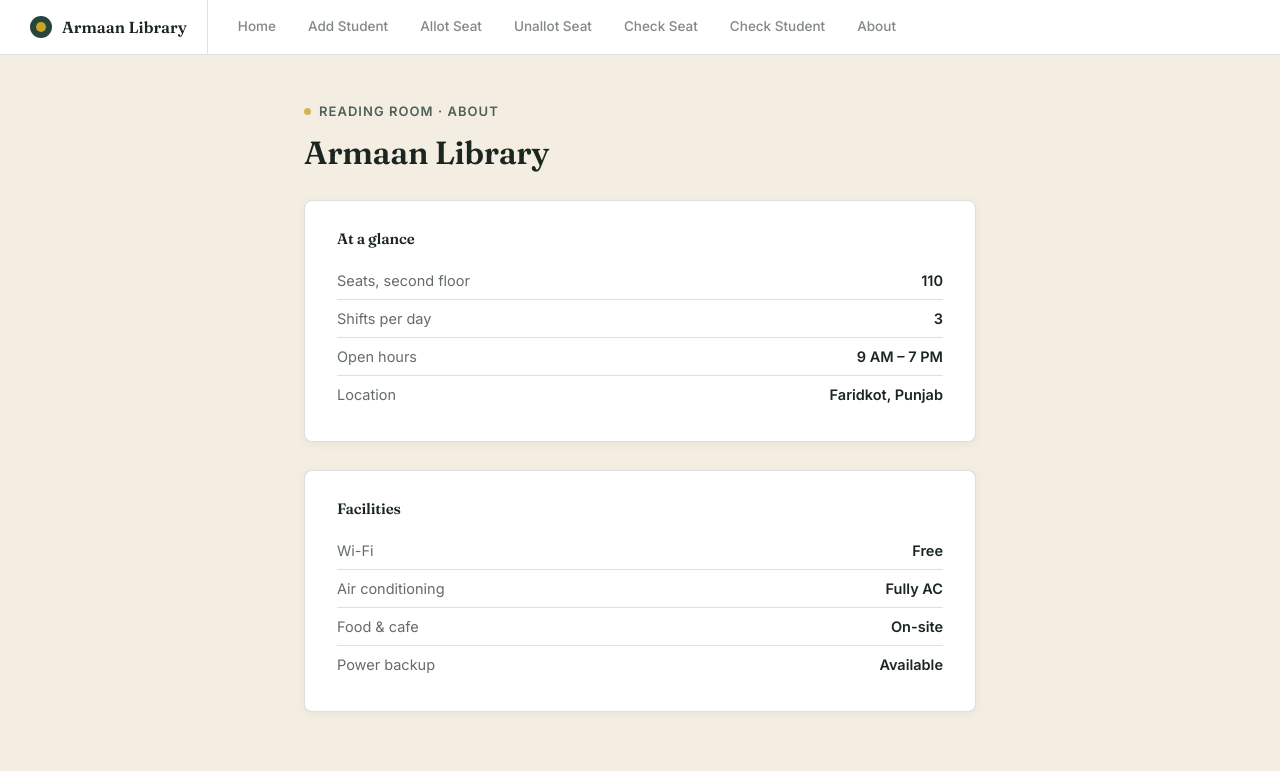
After one commit to manjotkhiva14-lang/Armaan_library, a Flask app: template templates/about.html in a window 1280 px wide. The commit adds this page. Shown: the top 771 px of the page. Run offline with Flask 3, Linux system fonts and the light colour scheme; the template is opened without the code that fills it, so the values that code supplies are empty.

Commit message:
fixed html pages

```diff
--- a/app.py
+++ b/app.py
@@ -33,20 +33,25 @@ def students():
     student_list = list(man.students.values())
     return render_template("students.html" , students = student_list)
 
-@app.route("/add-student" , methods=["GET" , "POST"])
+@app.route("/add-student", methods=["GET", "POST"])
 def add_student():
     if request.method == "POST":
-        name = request.form ["name"]
+        name = request.form["name"]
         try:
             student_id = int(request.form["student_id"])
         except ValueError:
-            return render_template("add_student.html" , error = "please enter the valid student id")
+            return render_template("add_student.html", error="Please enter a valid student ID")
+
+        if student_id in man.students:
+            return render_template("add_student.html", error="This ID is already taken")
+
         contact = request.form["contact"]
         shift = request.form["shift"]
-        student = Student(name,student_id,contact,shift)
+        student = Student(name, student_id, contact, shift)
         man.students[student_id] = student
         man.save_students()
-        return redirect (url_for("students"))
+
+        return render_template("add_student.html", message=f"{name} added successfully")
     return render_template("add_student.html")
 
 @app.route("/allot-seat" , methods =["GET" , "POST"])
@@ -54,7 +59,7 @@ def allot_seat():
     if request.method == "POST":
         student_id = int(request.form["student_id"])
         message = man.allot_seat_web(student_id)
-        return message
+        return render_template("allot_seat.html" , message = message)
     return render_template("allot_seat.html")
 
 @app.route("/unallot-seat" , methods = ["GET"  , "POST" ])
@@ -62,23 +67,23 @@ def unallot_seat():
     if request.method == "POST":
         student_id = int(request.form["student_id"])
         message = man.unallot_seat_web(student_id)
-        return message
+        return render_template("unallot_seat.html" , message= message)
     return render_template("unallot_seat.html")
 
-@app.route("/check-seat" , methods = ["GET" ,  "POST"])
+@app.route("/check-seat", methods=["GET", "POST"])
 def check_seat():
     if request.method == "POST":
         seat_number = int(request.form["seat_number"])
         message = man.check_seat_web(seat_number)
-        return message
+        return render_template("seat_result.html", message=message, seat_number=seat_number)
     return render_template("check_seat.html")
 
-@app.route("/check-student" , methods = ["GET" , "POST"])
+@app.route("/check-student", methods=["GET", "POST"])
 def check_student():
     if request.method == "POST":
         student_id = int(request.form["student_id"])
         message = man.check_student_web(student_id)
-        return message
+        return render_template("student_result.html", message=message)
     return render_template("check_student.html")
 
 @app.route("/search-student" , methods = ["GET" , "POST"])
@@ -92,7 +97,7 @@ def search_by_name_web():
 
 @app.route("/about")
 def about():
-    return "<h1>Armaan Library</h1><p>A seat management system</p>"
+    return render_template("about.html")
 
 if __name__ == "__main__":
     app.run(debug=True)
--- /dev/null
+++ b/templates/about.html
@@ -0,0 +1,61 @@
+{% extends "base.html" %}
+{% block content %}
+<style>
+  .about-page{ max-width: 720px; margin: 0 auto; padding: 48px 24px 60px; }
+  .about-page .eyebrow{
+    font-size: 13px; font-weight: 600; letter-spacing: 0.08em; text-transform: uppercase;
+    color: var(--lamp-green-deep); opacity: 0.75;
+    display:flex; align-items:center; gap:8px;
+    margin-bottom: 14px;
+  }
+  .about-page .eyebrow::before{ content:''; width:7px; height:7px; border-radius:50%; background: var(--brass-bright); display:inline-block; }
+  .about-page h1{ font-size: 32px; margin-bottom: 16px; }
+  .about-page p{ font-size: 15.5px; line-height: 1.7; color: var(--ink-soft); margin-bottom: 16px; }
+
+  .about-card{
+    background: var(--panel);
+    border: 1px solid var(--line);
+    border-radius: 8px;
+    padding: 28px 32px;
+    box-shadow: 0 2px 10px rgba(27,38,33,0.05);
+    margin-top: 28px;
+  }
+  .about-card h4{ font-size: 15px; margin-bottom: 14px; color: var(--ink); }
+  .about-list{ list-style: none; padding: 0; margin: 0; }
+  .about-list li{
+    display: flex;
+    justify-content: space-between;
+    padding: 10px 0;
+    border-top: 1px solid var(--line);
+    font-size: 14.5px;
+    color: var(--ink-soft);
+  }
+  .about-list li:first-child{ border-top: none; }
+  .about-list strong{ color: var(--ink); font-weight: 600; }
+</style>
+
+<div class="about-page">
+  <div class="eyebrow">Reading room · About</div>
+  <h1>Armaan Library</h1>
+
+  <div class="about-card">
+    <h4>At a glance</h4>
+    <ul class="about-list">
+      <li><span>Seats, second floor</span><strong>110</strong></li>
+      <li><span>Shifts per day</span><strong>3</strong></li>
+      <li><span>Open hours</span><strong>9 AM – 7 PM</strong></li>
+      <li><span>Location</span><strong>Faridkot, Punjab</strong></li>
+    </ul>
+  </div>
+
+  <div class="about-card">
+    <h4>Facilities</h4>
+    <ul class="about-list">
+      <li><span>Wi-Fi</span><strong>Free</strong></li>
+      <li><span>Air conditioning</span><strong>Fully AC</strong></li>
+      <li><span>Food &amp; cafe</span><strong>On-site</strong></li>
+      <li><span>Power backup</span><strong>Available</strong></li>
+    </ul>
+  </div>
+</div>
+{% endblock %}
--- a/templates/base.html
+++ b/templates/base.html
@@ -17,7 +17,7 @@
         <a href="/unallot-seat" class="{{ 'active' if request.path == '/unallot-seat' }}">Unallot Seat</a>
         <a href="/check-seat" class="{{ 'active' if request.path == '/check-seat' }}">Check Seat</a>
         <a href="/check-student" class="{{ 'active' if request.path == '/check-student' }}">Check Student</a>
-        <a href="/search-student" class="{{ 'active' if request.path == '/search-student' }}">Search Student</a>
+        <a href="/about" class="{{ 'active' if request.path == '/about' }}">About</a>
     </nav>
     {% block content %}
     {% endblock %}
```
Also changed, not shown: templates/add_student.html (+24 -0 lines), templates/allot_seat.html (+24 -4 lines), templates/search_student.html (deleted, +0 -43 lines), templates/seat_result.html (added, +45 -0 lines), templates/student_result.html (added, +45 -0 lines), templates/unallot_seat.html (+23 -4 lines).
